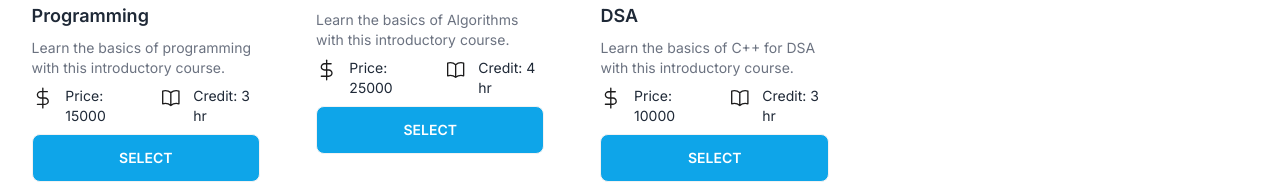
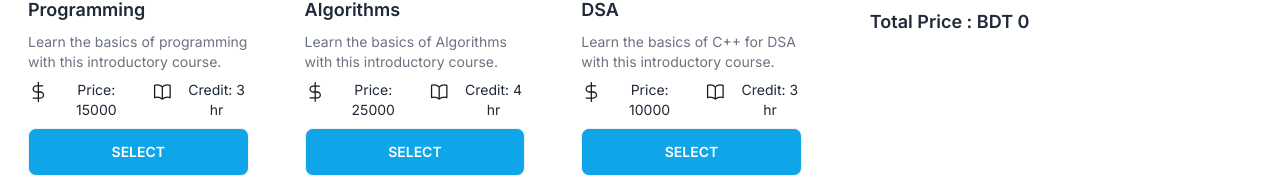
Before and after one commit to TanzilRayhan/Course-Registration, a React (Vite) app: page / in a window 1280 px wide. Shown: the part 432-616 px from the top of the page. Built offline with nearby package versions, Linux system fonts and the light colour scheme.

Commit message:
Readme added

```diff
--- a/src/components/home/Home.jsx
+++ b/src/components/home/Home.jsx
@@ -62,7 +62,7 @@ const Home = () => {
                 <hr />
             </div>
             <div className="container flex flex-col text-center lg:text-left lg:flex-row-reverse mb-10">
-                <div className=" max-w-3xl lg:mr-20 mb-10">
+                <div className=" max-w-3xl mx-10 lg:mr-20 mb-10">
                     <Cart
                         selected={selected}
                         remaining={remaining}
@@ -83,7 +83,7 @@ const Home = () => {
                                         {courses.courseTitle}
                                     </h2>
                                     <p className=" text-gray-500 ">{courses.courseDetails}</p>
-                                    <div className="flex lg:gap-3 ">
+                                    <div className="flex lg:gap-3 justify-center lg:justify-start text-center">
                                         <svg
                                             xmlns="http://www.w3.org/2000/svg"
                                             width="24"
```
Also changed, not shown: 1 other file (tests, documents, lock files or other folders).
